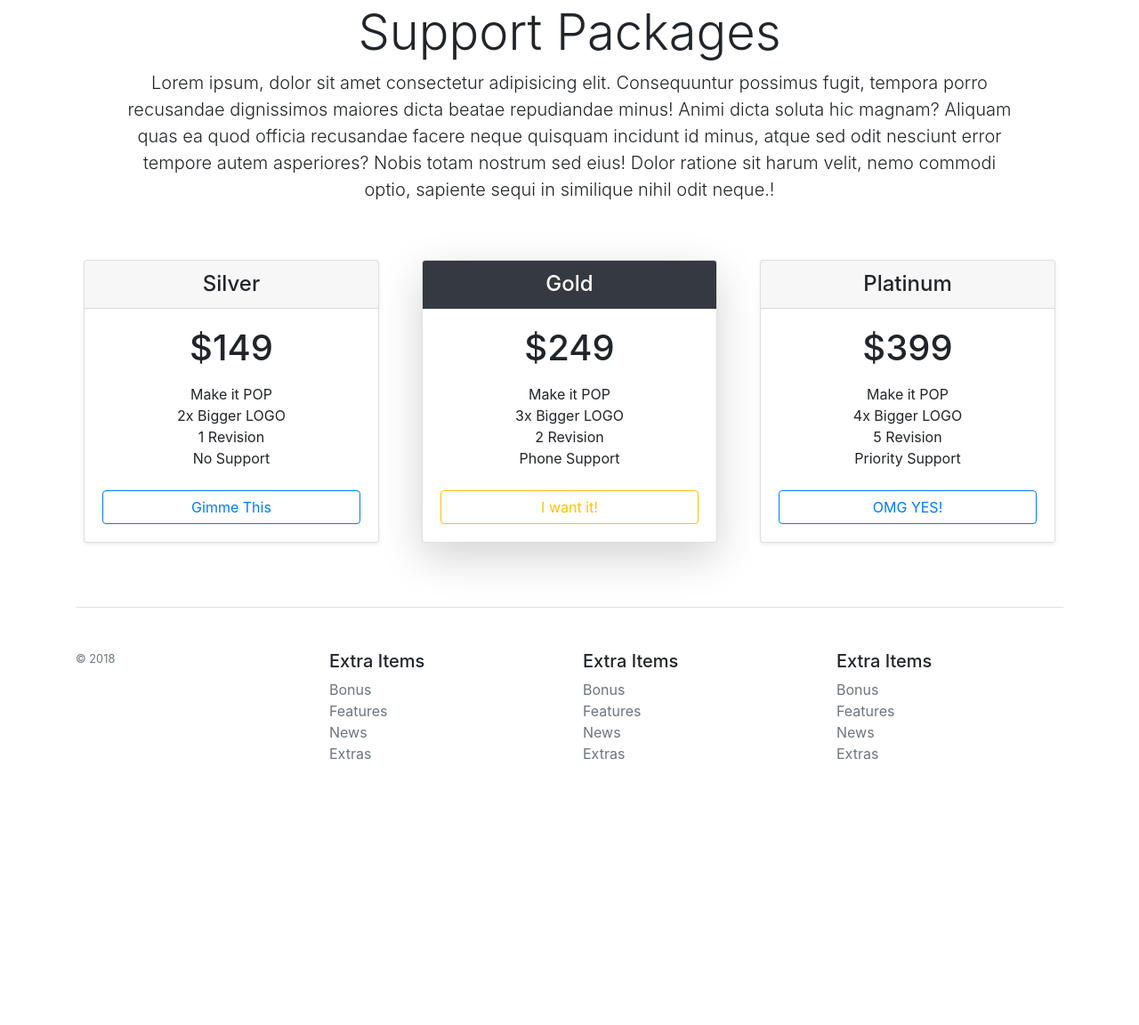
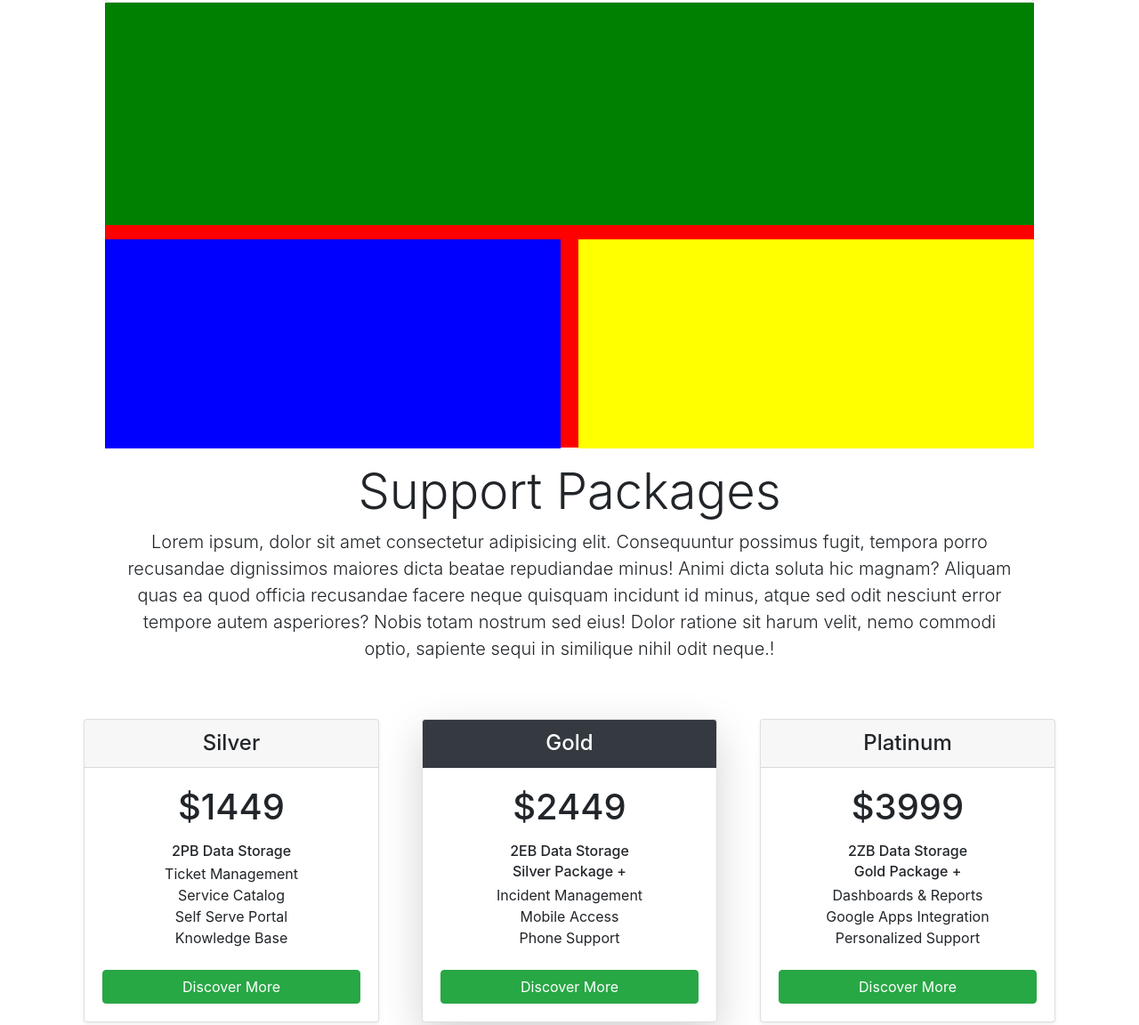
Before and after one commit to Rjordan23/Nexus-Solutions, a plain HTML site: page index.html in a window 1280 px wide. Shown: the part 1604-2756 px from the top of the page at 89% size. Before the commit the page ends 2527 px from the top, so only its background shows below. Drawn offline with nearby package versions, Linux system fonts and the light colour scheme.

Commit message:
added updates

```diff
--- a/index.html
+++ b/index.html
@@ -3,7 +3,7 @@
 <head>
     <meta charset="utf-8" />
     <meta http-equiv="X-UA-Compatible" content="IE=edge">
-    <title>Pricing Page</title>
+    <title>Nexus Solutions Inc.</title>
     <meta name="viewport" content="width=device-width, initial-scale=1">
     <link rel="stylesheet" type="text/css" media="screen" href="main.css" />
     <link rel="stylesheet" href="https://stackpath.bootstrapcdn.com/bootstrap/4.1.1/css/bootstrap.min.css" integrity="sha384-WskhaSGFgHYWDcbwN70/dfYBj47jz9qbsMId/iRN3ewGhXQFZCSftd1LZCfmhktB" crossorigin="anonymous">
@@ -13,15 +13,15 @@
 <body>
 
     <!-- navigation header section -->
-    <div class="d-flex flex-column flex-md-row  align-items-center p-4  bg-dark text-white">
-        <h5 class="my-0 mr-md-auto">WEB PROZ</h5>
+    <div class="d-flex flex-column flex-md-row  align-items-center p-1  bg-dark text-white">
+        <h5 class="my-0 mr-md-auto ml-4">Nexus Solutions</h5>
         <nav class="my-3 mr-md-3">
             <a href="#" class="p-2 text-white">About</a>
             <a href="#" class="p-2 text-white">Products</a>
             <a href="#" class="p-2 text-white">Pricing</a>
             <a href="#" class="p-2 text-white">Contact Us</a>
         </nav>
-        <a href="#" class="btn btn-outline-success">Client Portal</a>
+        <a href="#" class="btn btn-outline-success mr-4">Client Portal</a>
     </div>
 
 
@@ -35,7 +35,7 @@
     </div>
 
     <!-- Who we've worked with -->
-    <div id="logos">
+    <div id="logos" class="mb-3">
         <img src="img/logos.jpeg" alt="">
     </div>
 
@@ -44,26 +44,38 @@
     <div class="p-5 container pt-md-5 pb-md-4 mx-auto text-center">
 
         <h1 class="display-4">The N-Exx level of Cloud technology</h1>
-        <p class="lead container">Lorem ipsum dolor sit amet consectetur adipisicing elit. Fugiat placeat ad, numquam nam beatae porro? Vitae ad et eveniet, deserunt nesciunt, tenetur doloremque numquam, suscipit sit ullam omnis ipsum dolore iure sint est? Aperiam eius nihil deleniti impedit aut magni unde vero eos temporibus beatae animi tempora ex excepturi, sed hic saepe ad repellendus aliquam harum numquam! Quis, unde maiores deleniti veniam minus totam, optio voluptatem reprehenderit dignissimos, modi animi hic reiciendis aut voluptas impedit culpa odio autem quisquam consectetur!</p>
+        <p class="lead container mb-5">Lorem ipsum dolor sit amet consectetur adipisicing elit. Fugiat placeat ad, numquam nam beatae porro? Vitae ad et eveniet, deserunt nesciunt, tenetur doloremque numquam, suscipit sit ullam omnis ipsum dolore iure sint est? Aperiam eius nihil deleniti impedit aut magni unde vero eos temporibus beatae animi tempora ex excepturi, sed hic saepe ad repellendus aliquam harum numquam! Quis, unde maiores deleniti veniam minus totam, optio voluptatem reprehenderit dignissimos, modi animi hic reiciendis aut voluptas impedit culpa odio autem quisquam consectetur!</p>
 
         <hr>
 
         <!-- Server Image Card  -->
-        <div class="card mt-3 mb-3">
+        <div class="card">
             <!-- Div containing server image in CSS -->
             <div id="image-topper" class="card-img-top rounded">
             </div>
             <!-- Card Lower Text & Body -->
             <div class="card-body">
-                <h5 class="card-title">Optimum Security | Blazing Speed | Unfailable Reliabilty </h5>
+                <h5 class="card-title mt-2">Optimum Security | Blazing Speed | Unfailable Reliabilty </h5>
                 <p class="card-text">Lorem ipsum dolor sit amet consectetur adipisicing elit. Explicabo sapiente laborum, itaque aspernatur enim maxime..</p>
                 <p class="card-text h5">Server Status: <span class="text-success h5">Online</span> <small class="text-muted ml-2">(Last updated 2 mins ago)</small></p>
             </div>
         </div>
 
 
+        <div id="images" class="">
+            <div id="lg-left" class="mb-3">
+            </div>
+
+            <div id="sm-right-top" class="mr-2">
+            </div>
+
+            <div id="sm-right-btm" class="ml-2">
+            </div>
+        </div>
+
+
         <!-- Design packages description -->
-        <h1 class="display-4">Support Packages</h1>
+        <h1 class="display-4 mt-3">Support Packages</h1>
         <p class="lead container">Lorem ipsum, dolor sit amet consectetur adipisicing elit. Consequuntur possimus fugit, tempora porro recusandae dignissimos maiores dicta beatae repudiandae minus! Animi dicta soluta hic magnam? Aliquam quas ea quod officia recusandae facere neque quisquam incidunt id minus, atque sed odit nesciunt error tempore autem asperiores? Nobis totam nostrum sed eius! Dolor ratione sit harum velit, nemo commodi optio, sapiente sequi in similique nihil odit neque.!</p>
     </div>
 
@@ -77,14 +89,15 @@
                 <h4 class="my-0">Silver</h4>
             </div>
             <div class="card-body">
-                <h1 class="card-title">$149</h1>
+                <h1 class="card-title">$1449</h1>
                 <ul class="list-unstyled mt-3 mb-4">
-                    <li>Make it POP</li>
-                    <li>2x Bigger LOGO</li>
-                    <li>1 Revision</li>
-                    <li>No Support</li>
+                    <li class="h6 mb-1">2PB Data Storage</li>
+                    <li>Ticket Management</li>
+                    <li>Service Catalog</li>
+                    <li>Self Serve Portal</li>
+                    <li>Knowledge Base</li>
                 </ul>
-                <button type="button" class="btn ntn-lg btn-block btn-outline-primary">Gimme This</button>
+                <button type="button" class="btn ntn-lg btn-block btn-success">Discover More</button>
             </div>
         </div>
 
@@ -94,14 +107,15 @@
                 <h4 class="my-0">Gold</h4>
             </div>
             <div class="card-body">
-                <h1 class="card-title">$249</h1>
+                <h1 class="card-title">$2449</h1>
                 <ul class="list-unstyled mt-3 mb-4">
-                    <li>Make it POP</li>
-                    <li>3x Bigger LOGO</li>
-                    <li>2 Revision</li>
+                    <li class="h6 mb-1">2EB Data Storage</li>
+                    <li class="h6 mb-1">Silver Package +</li>
+                    <li>Incident Management</li>
+                    <li>Mobile Access</li>
                     <li>Phone Support</li>
                 </ul>
-                <button type="button" class="btn ntn-lg btn-block btn-outline-warning">I want it!</button>
+                <button type="button" class="btn ntn-lg btn-block btn-success">Discover More</button>
             </div>
         </div>
 
@@ -111,14 +125,15 @@
                     <h4 class="my-0">Platinum</h4>
                 </div>
                 <div class="card-body">
-                    <h1 class="card-title">$399</h1>
+                    <h1 class="card-title">$3999</h1>
                     <ul class="list-unstyled mt-3 mb-4">
-                        <li>Make it POP</li>
-                        <li>4x Bigger LOGO</li>
-                        <li>5 Revision</li>
-                        <li>Priority Support</li>
+                        <li class="h6 mb-1">2ZB Data Storage</li>
+                        <li class="h6 mb-1">Gold Package +</li>
+                        <li>Dashboards & Reports</li>
+                        <li>Google Apps Integration</li>
+                        <li>Personalized Support</li>
                     </ul>
-                    <button type="button" class="btn ntn-lg btn-block btn-outline-primary">OMG YES!</button>
+                    <button type="button" class="btn ntn-lg btn-block btn-success">Discover More</button>
                 </div>
             </div>
 
@@ -126,50 +141,81 @@
 
 
        <!-- footer of course -->
-       <footer class="my-md-5 pt-md-5 border-top">
+       <footer class="my-md-2 pt-md-4 border-top">
             <div class="row">
 
                 <div class="col-12 col-md">
-                    <small class="d-block mb-3 text-muted">&copy; 2018</small>
+                    <p class="mb-2">Nexus Solutions Inc.</p>
+                    <ul class="list-unstyled text-muted">
+                        <li>604 State St</li>
+                        <li>Raligh, NC 12345</li>
+                    </ul>
                 </div>
 
                 <!-- left col -->
                 <div class="col-4 col-md">
-                    <h5>Extra Items</h5>
+                    <h6 class="text-muted">COMPANY</h6>
                     <ul class="list-unstyled text-small">
-                        <li><a href="#" class="text-muted">Bonus</a></li>
-                        <li><a href="#" class="text-muted">Features</a></li>
-                        <li><a href="#" class="text-muted">News</a></li>
-                        <li><a href="#" class="text-muted">Extras</a></li>
+                        <li class="mb-1"><a href="#" class="text-muted">About</a></li>
+                        <li class="mb-1"><a href="#" class="text-muted">Careers</a></li>
+                        <li class="mb-1"><a href="#" class="text-muted">News</a></li>
+                        <!-- <li><a href="#" class="text-muted">Extras</a></li> -->
                     </ul>
                 </div>
 
                 <!-- center col -->
                 <div class="col-4 col-md">
-                    <h5>Extra Items</h5>
+                    <h6 class="text-muted">SOLUTIONS</h6>
                     <ul class="list-unstyled text-small">
-                        <li><a href="#" class="text-muted">Bonus</a></li>
-                        <li><a href="#" class="text-muted">Features</a></li>
-                        <li><a href="#" class="text-muted">News</a></li>
-                        <li><a href="#" class="text-muted">Extras</a></li>
+                        <li><a href="#" class="text-muted">Integrations</a></li>
+                        <li><a href="#" class="text-muted">User Onboarding</a></li>
+                        <li><a href="#" class="text-muted">App Onboarding</a></li>
+                        <li><a href="#" class="text-muted">Mobile Tooltips</a></li>
+                        <li><a href="#" class="text-muted">App Personalization</a></li>
                     </ul>
                 </div>
 
                 <!-- right col -->
                 <div class="col-4 col-md">
-                    <h5>Extra Items</h5>
+                    <h6 class="text-muted">SUPPORT</h6>
                     <ul class="list-unstyled text-small">
-                        <li><a href="#" class="text-muted">Bonus</a></li>
-                        <li><a href="#" class="text-muted">Features</a></li>
-                        <li><a href="#" class="text-muted">News</a></li>
-                        <li><a href="#" class="text-muted">Extras</a></li>
+                        <li><a href="#" class="text-muted">Product Demo</a></li>
+                        <li><a href="#" class="text-muted"> Product Success</a></li>
+                        <li><a href="#" class="text-muted">Product Success</a></li>
+                        <li><a href="#" class="text-muted">Product Engagement</a></li>
                     </ul>
                 </div>
 
             </div>
+
+            <div class="text-center mt-3 text-muted">
+                <p>&copy; 2018 Ramsey Jordan</p>
+            </div>
         </footer>
 
     </div>
+
+    <!-- <div class="container-fluid bg-dark pt-3 text-white">
+        <div class="row">
+            <div class="col">
+                <p class="ml-5">&copy; Lorem</p>
+            </div>
+            <div class="col">
+                <ul>
+                    <li class=""></li>
+                    <li class=""></li>
+                    <li class=""></li>
+                    <li class=""></li>
+                </ul>
+            </div>
+            <div class="col">
+            </div>
+            <div class="col">
+                <p>sfnbs</p>
+            </div>
+        </div>
+
+    </div> -->
 
 
 
--- a/main.css
+++ b/main.css
@@ -23,3 +23,30 @@
     text-align: center;
     opacity: .5;
 }
+
+
+/* ////////////// */
+#images {
+    height: 500px;
+    background: red;
+}
+
+#images #lg-left {
+    /* width: 100%; */
+    height: 50%;
+    background: green;
+}
+
+#images #sm-right-top {
+    width: 49%;
+    background: blue;
+    height: 47%;
+    display: inline-block;
+}
+
+#images #sm-right-btm {
+    width: 49%;
+    background: yellow;
+    height: 47%;
+    display: inline-block;
+}
```
